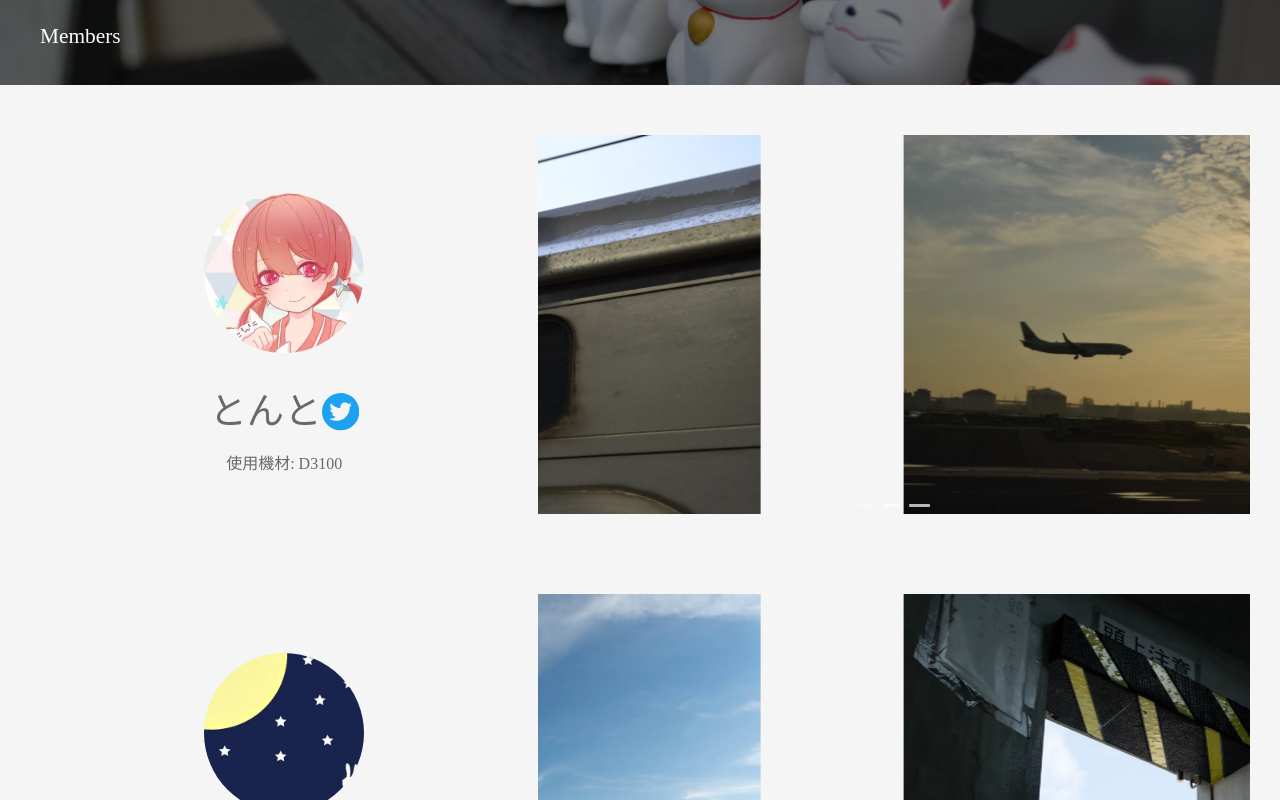
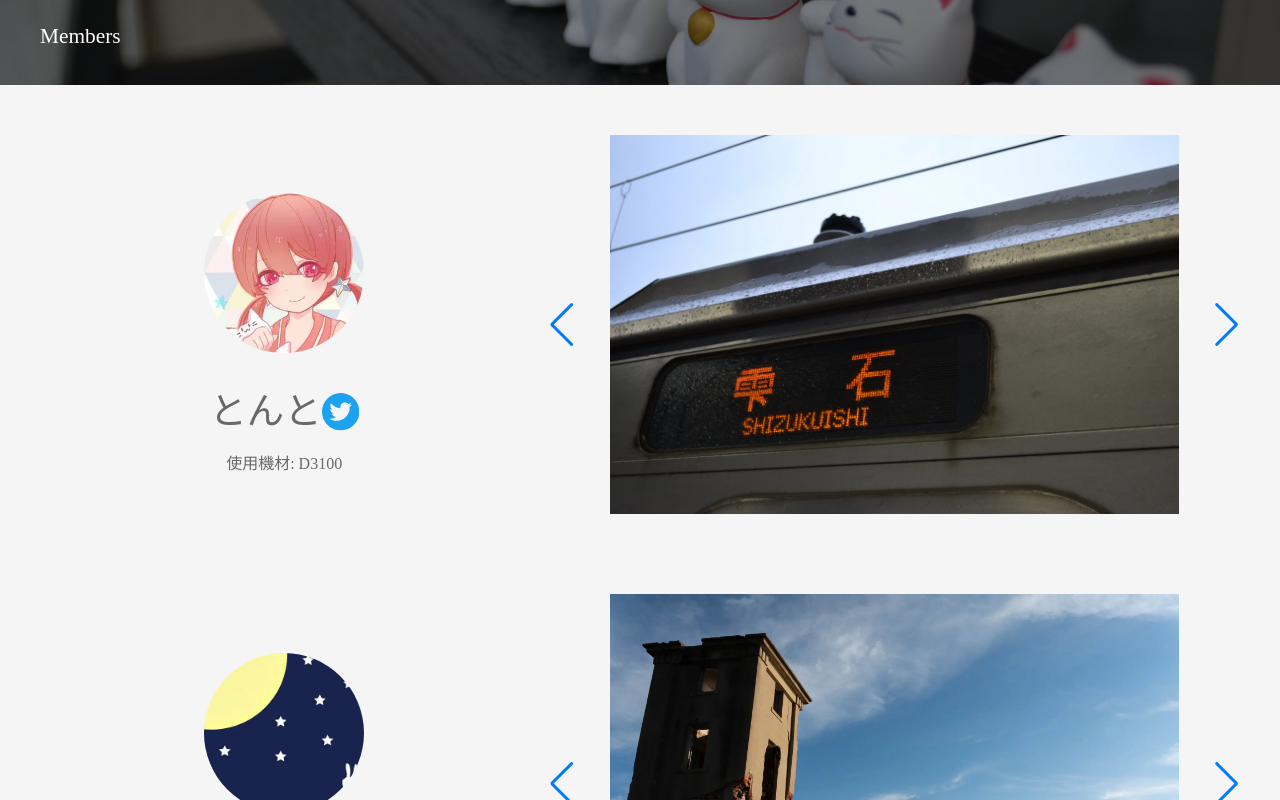
Before and after one commit to ryu-ton10/keiso_kouga_web, a React (Create React App) app: page / in a window 1280 px wide. Shown: the part 2280-3080 px from the top of the page. Built offline with nearby package versions, Linux system fonts and the light colour scheme.

Commit message:
replace page swipe package

```diff
--- a/package.json
+++ b/package.json
@@ -14,6 +14,8 @@
     "react": "^17.0.2",
     "react-dom": "^17.0.2",
     "react-scripts": "4.0.3",
+    "sass": "^1.34.0",
+    "swiper": "^6.6.2",
     "typescript": "^4.1.2",
     "web-vitals": "^1.0.1"
   },
--- a/src/components/Members/index.tsx
+++ b/src/components/Members/index.tsx
@@ -1,7 +1,13 @@
 import React from 'react';
 import './index.css';
-import { Row, Col, Image, Carousel } from 'antd';
+import { Row, Col, Image } from 'antd';
 import { TwitterCircleFilled } from '@ant-design/icons';
+import { Swiper, SwiperSlide } from 'swiper/react';
+import SwiperCore, { Navigation, Autoplay } from 'swiper/core';
+import 'swiper/components/scrollbar/scrollbar.scss';
+// Swiper styles
+import "swiper/swiper.min.css";
+import "swiper/components/navigation/navigation.min.css"
 
 type Member = {
     id: string;
@@ -16,6 +22,8 @@ type Member = {
 type Props = {
     members: Member[];
 }
+
+SwiperCore.use([Navigation, Autoplay]);
 
 const Members: React.FC<Props> = (props) => {
 
@@ -45,13 +53,18 @@ const Members: React.FC<Props> = (props) => {
                                 <p>使用機材: {camera}</p>
                             </Col>
                             <Col xs={24} sm={12} md={14} lg={14} className="member-profile-right">
-                                <Carousel autoplay>
+                                <Swiper
+                                    autoplay={{delay: 3000}}
+                                    navigation={true}
+                                >
                                     {works.map((work) => {
                                         return (
-                                            <Image src={process.env.PUBLIC_URL + "MajorWorks/" + work} />
+                                            <SwiperSlide>
+                                                <Image src={process.env.PUBLIC_URL + "MajorWorks/" + work} />
+                                            </SwiperSlide>
                                         );
                                     })}
-                                </Carousel>
+                                </Swiper>
                             </Col>
                         </Row>
                     );
```
Also changed, not shown: 1 other file (tests, documents, lock files or other folders).
